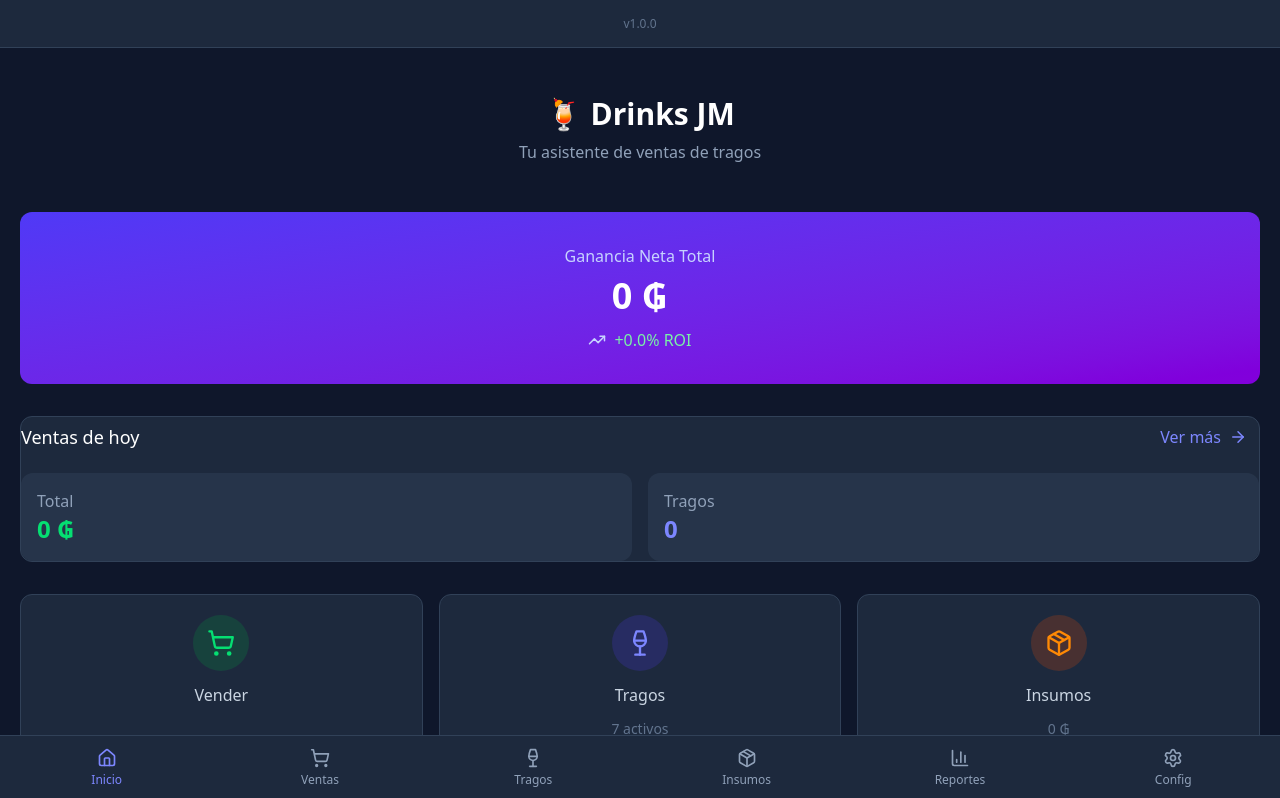
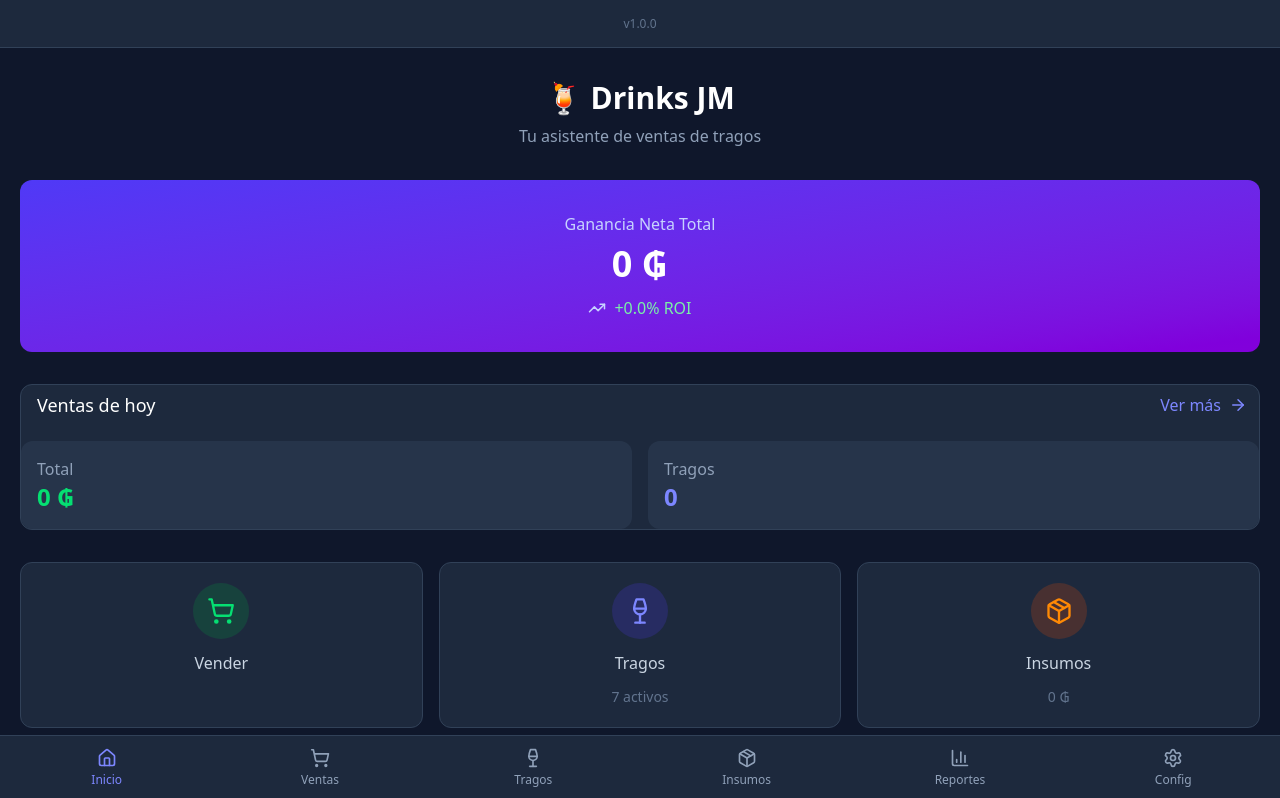
Before and after one commit to ArielAyala/drinks-manager-react, a React (Vite) app: page / in a window 1280 px wide. Shown: the top 798 px of the page. Built offline with nearby package versions, Linux system fonts and the light colour scheme.

Commit message:
Refactor layout in HomeView component for improved spacing and alignment

```diff
--- a/src/components/views/HomeView.tsx
+++ b/src/components/views/HomeView.tsx
@@ -29,7 +29,7 @@ export function HomeView({ onNavigate }: HomeViewProps) {
   return (
     <div className="flex flex-col gap-6 py-4">
       {/* Título de bienvenida */}
-      <div className="text-center py-4">
+      <div className="text-center">
         <h2 className="text-3xl font-bold text-white">🍹 Drinks JM</h2>
         <p className="text-slate-400 text-base mt-2">Tu asistente de ventas de tragos</p>
       </div>
@@ -61,7 +61,7 @@ export function HomeView({ onNavigate }: HomeViewProps) {
       <Card className="mt-2">
         <CardContent>
           <div className="flex items-center justify-between mb-4">
-            <h3 className="font-medium text-lg text-white">Ventas de hoy</h3>
+            <h3 className="font-medium text-lg text-white ml-4">Ventas de hoy</h3>
             <button
               onClick={() => onNavigate('sales')}
               className="text-indigo-400 text-base flex items-center gap-2 hover:text-indigo-300 py-2 px-3"
```
